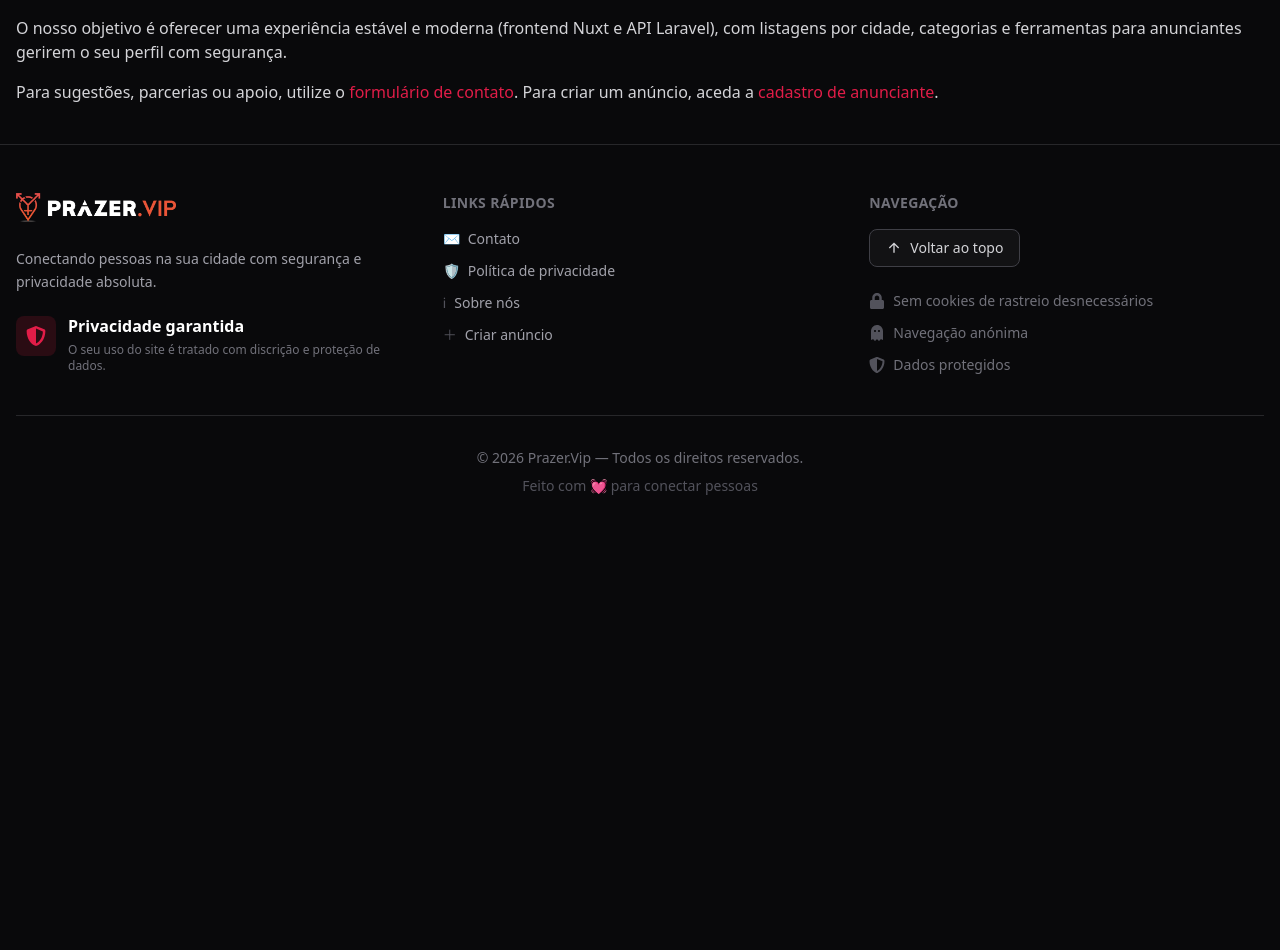
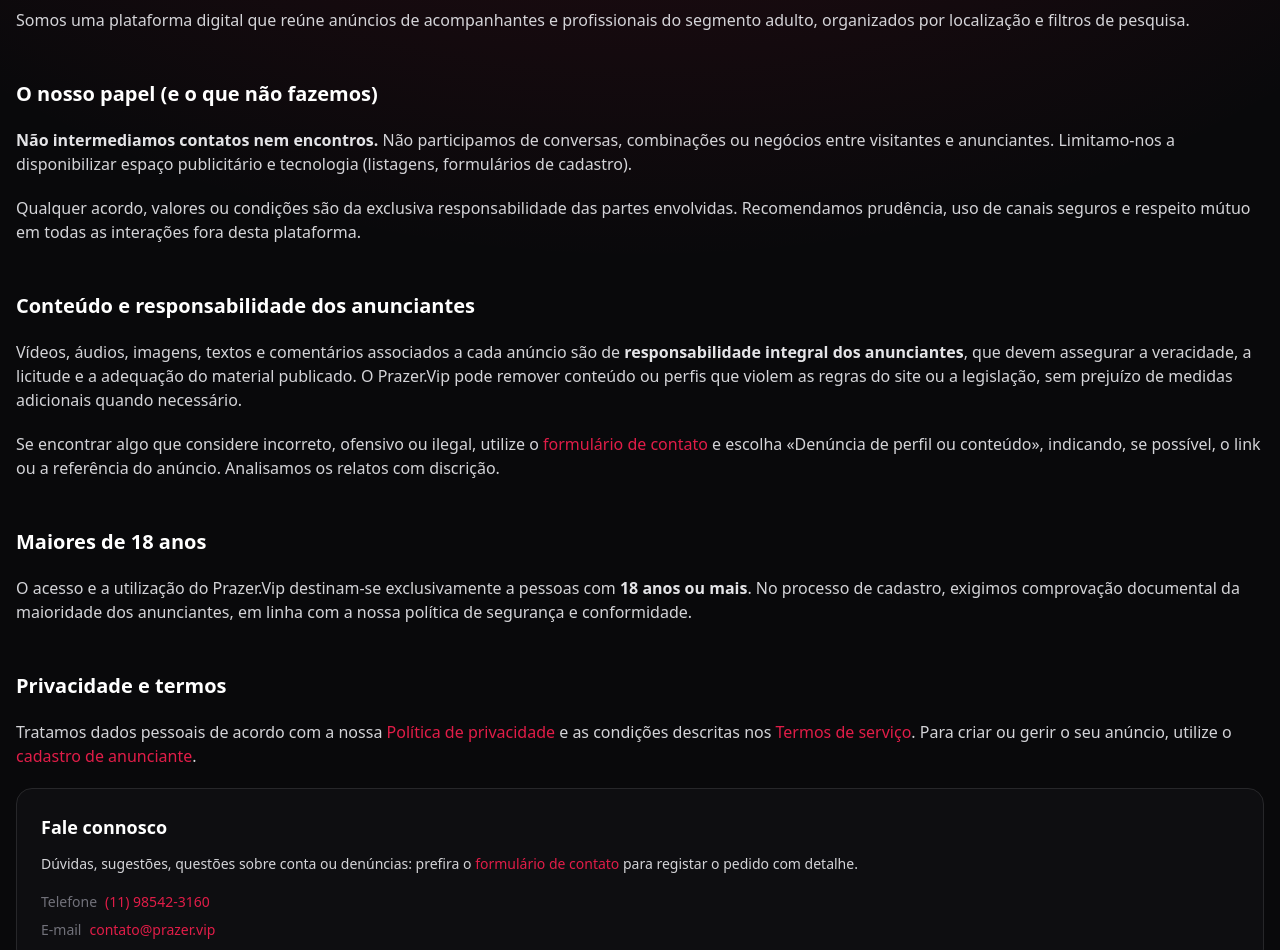
Before and after one commit to keuteixeira/pzervip-frontend, a Nuxt app: page /about in a window 1280 px wide. Shown: the part 302-1252 px from the top of the page. Before the commit the page ends 846 px from the top, so only its background shows below. Built offline with nearby package versions, Linux system fonts and the light colour scheme.

Commit message:
Ajustes sobre

```diff
--- a/app/pages/about.vue
+++ b/app/pages/about.vue
@@ -3,26 +3,84 @@
     <header class="border-b border-zinc-800 pb-8 not-prose">
       <h1 class="text-3xl font-bold text-white">Sobre nós</h1>
       <p class="mt-2 text-lg text-zinc-400">
-        Conectando pessoas na sua cidade com segurança e privacidade absoluta.
+        Prazer.Vip é um diretório de classificados para adultos: listagens por cidade, perfis verificados quando
+        aplicável e regras claras de publicação.
       </p>
     </header>
 
-    <section class="mt-10 space-y-4 text-zinc-300">
+    <section class="mt-10 space-y-5 text-zinc-300">
+      <h2 class="!mt-12 text-xl font-semibold text-white not-prose">O que é o Prazer.Vip</h2>
       <p>
-        O Prazer.Vip é uma plataforma pensada para colocar em contato anunciantes e visitantes de forma
-        organizada por localização — com foco em transparência nas regras de publicação, verificação de perfis
-        quando aplicável e respeito pela privacidade.
+        Somos uma plataforma digital que reúne anúncios de acompanhantes e profissionais do segmento adulto,
+        organizados por localização e filtros de pesquisa.
+      </p>
+
+      <h2 class="!mt-12 text-xl font-semibold text-white not-prose">O nosso papel (e o que não fazemos)</h2>
+      <p>
+        <strong class="text-zinc-200">Não intermediamos contatos nem encontros.</strong> Não participamos de
+        conversas, combinações ou negócios entre visitantes e anunciantes. Limitamo-nos a disponibilizar espaço
+        publicitário e tecnologia (listagens, formulários de cadastro).
       </p>
       <p>
-        O nosso objetivo é oferecer uma experiência estável e moderna (frontend Nuxt e API Laravel), com
-        listagens por cidade, categorias e ferramentas para anunciantes gerirem o seu perfil com segurança.
+        Qualquer acordo, valores ou condições são da exclusiva responsabilidade das partes envolvidas. Recomendamos
+        prudência, uso de canais seguros e respeito mútuo em todas as interações fora desta plataforma.
+      </p>
+
+      <h2 class="!mt-12 text-xl font-semibold text-white not-prose">Conteúdo e responsabilidade dos anunciantes</h2>
+      <p>
+        Vídeos, áudios, imagens, textos e comentários associados a cada anúncio são de
+        <strong class="text-zinc-200">responsabilidade integral dos anunciantes</strong>, que devem assegurar a
+        veracidade, a licitude e a adequação do material publicado. O Prazer.Vip pode remover conteúdo ou perfis que
+        violem as regras do site ou a legislação, sem prejuízo de medidas adicionais quando necessário.
       </p>
       <p>
-        Para sugestões, parcerias ou apoio, utilize o
-        <NuxtLink to="/contato" class="text-brand hover:underline">formulário de contato</NuxtLink>.
-        Para criar um anúncio, aceda a
+        Se encontrar algo que considere incorreto, ofensivo ou ilegal, utilize o
+        <NuxtLink to="/contato" class="text-brand hover:underline">formulário de contato</NuxtLink>
+        e escolha «Denúncia de perfil ou conteúdo», indicando, se possível, o link ou a referência do anúncio. Analisamos
+        os relatos com discrição.
+      </p>
+
+      <h2 class="!mt-12 text-xl font-semibold text-white not-prose">Maiores de 18 anos</h2>
+      <p>
+        O acesso e a utilização do Prazer.Vip destinam-se exclusivamente a pessoas com
+        <strong class="text-zinc-200">18 anos ou mais</strong>. No processo de cadastro, exigimos comprovação
+        documental da maioridade dos anunciantes, em linha com a nossa política de segurança e conformidade.
+      </p>
+
+      <h2 class="!mt-12 text-xl font-semibold text-white not-prose">Privacidade e termos</h2>
+      <p>
+        Tratamos dados pessoais de acordo com a nossa
+        <NuxtLink to="/politica-de-privacidade" class="text-brand hover:underline">Política de privacidade</NuxtLink>
+        e as condições descritas nos
+        <NuxtLink to="/termos-de-servico" class="text-brand hover:underline">Termos de serviço</NuxtLink>.
+        Para criar ou gerir o seu anúncio, utilize o
         <NuxtLink to="/cadastro" class="text-brand hover:underline">cadastro de anunciante</NuxtLink>.
       </p>
+
+      <div
+        class="not-prose mt-12 rounded-2xl border border-zinc-800 bg-zinc-900/40 p-6 text-zinc-300"
+      >
+        <h2 class="text-lg font-semibold text-white">Fale connosco</h2>
+        <p class="mt-3 text-sm leading-relaxed">
+          Dúvidas, sugestões, questões sobre conta ou denúncias: prefira o
+          <NuxtLink to="/contato" class="text-brand hover:underline">formulário de contato</NuxtLink>
+          para registar o pedido com detalhe.
+        </p>
+        <dl class="mt-4 space-y-2 text-sm">
+          <div class="flex flex-wrap gap-x-2">
+            <dt class="text-zinc-500">Telefone</dt>
+            <dd>
+              <a href="tel:+5511985423160" class="text-brand hover:underline">(11) 98542-3160</a>
+            </dd>
+          </div>
+          <div class="flex flex-wrap gap-x-2">
+            <dt class="text-zinc-500">E-mail</dt>
+            <dd>
+              <a href="mailto:contato@prazer.vip" class="text-brand hover:underline">contato@prazer.vip</a>
+            </dd>
+          </div>
+        </dl>
+      </div>
     </section>
   </article>
 </template>
--- a/app/pages/contact.vue
+++ b/app/pages/contact.vue
@@ -75,14 +75,16 @@
           id="message"
           v-model="form.message"
           required
+          minlength="10"
           rows="6"
           class="input min-h-[140px] resize-y"
-          placeholder="Escreva aqui a sua mensagem…"
+          placeholder="Escreva aqui a sua mensagem (mínimo 10 caracteres)…"
         />
       </div>
 
       <p v-if="sent" class="rounded-xl border border-emerald-900/50 bg-emerald-950/30 px-4 py-3 text-sm text-emerald-200">
-        Mensagem recebida. Obrigado — em breve ligaremos este formulário ao backend para resposta automática.
+        Mensagem recebida. Obrigado — a nossa equipa analisará o seu pedido e responderá por e-mail quando for
+        necessário.
       </p>
       <p v-if="errorMsg" class="text-sm text-red-400">{{ errorMsg }}</p>
 
@@ -98,6 +100,8 @@
 </template>
 
 <script setup lang="ts">
+import { extractLaravelErrorMessage } from '~/utils/laravelApiErrors'
+
 definePageMeta({
   layout: 'default',
   path: '/contato',
@@ -106,6 +110,8 @@
 useHead({
   title: 'Contato',
 })
+
+const { request } = useApi()
 
 const subjectOptions = [
   { value: 'denuncia_perfil', label: 'Denúncia de perfil ou conteúdo' },
@@ -130,17 +136,34 @@
 
 async function onSubmit() {
   errorMsg.value = null
+  sent.value = false
+  if (!form.subjectType) {
+    errorMsg.value = 'Selecione um assunto.'
+    return
+  }
   sending.value = true
   try {
-    await new Promise((r) => setTimeout(r, 600))
+    await request<{ message?: string }>('/v1/contact', {
+      method: 'POST',
+      skipAuth: true,
+      body: {
+        subject_type: form.subjectType,
+        profile_ref: form.profileRef.trim() || undefined,
+        name: form.name.trim(),
+        email: form.email.trim(),
+        message: form.message.trim(),
+      },
+    })
     sent.value = true
     form.subjectType = ''
     form.profileRef = ''
     form.name = ''
     form.email = ''
     form.message = ''
-  } catch {
-    errorMsg.value = 'Não foi possível enviar. Tente novamente mais tarde.'
+  } catch (e: unknown) {
+    errorMsg.value =
+      extractLaravelErrorMessage(e, ['subject_type', 'profile_ref', 'name', 'email', 'message']) ??
+      'Não foi possível enviar. Tente novamente mais tarde.'
   } finally {
     sending.value = false
   }
```
